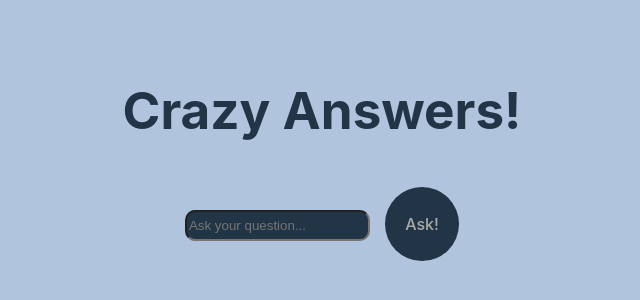
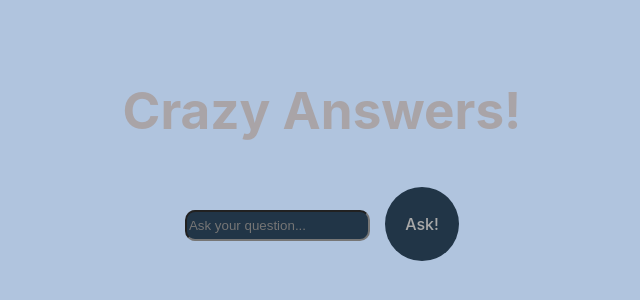
Before and after one commit to whoisalpheus/crazyAnswers, a React (Vite) app in the folder client/: page / in a window 1280 px wide. Shown: the part 246-546 px from the top of the page, without its empty margins (318-958 px from the left). Built offline with nearby package versions, Linux system fonts and the light colour scheme.

Commit message:
Fixing dark mode issue..

```diff
--- a/client/src/index.css
+++ b/client/src/index.css
@@ -3,7 +3,7 @@
   line-height: 1.5;
   font-weight: 400;
 
-  color-scheme: light Only;
+  color-scheme: light dark;
   color: rgba(168, 159, 159, 0.87);
   background-color: #242424;
 
@@ -81,7 +81,7 @@ button:focus-visible {
   outline: 4px auto -webkit-focus-ring-color;
 }
 
-@media (prefers-color-scheme: light) {
+@media (prefers-color-scheme: dark) {
   :root {
     color: #213547;
     background-color: #20ceec;
```
